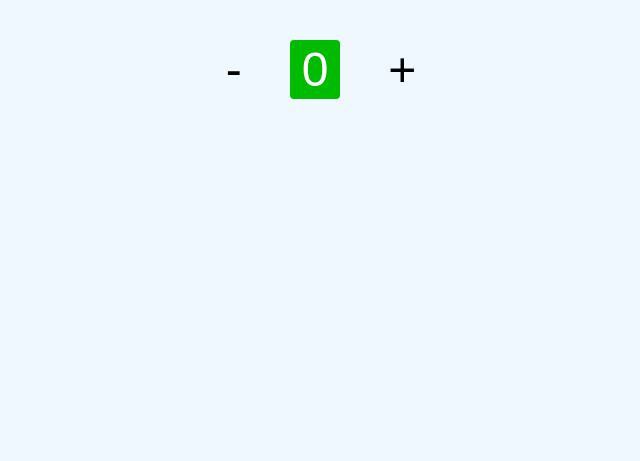
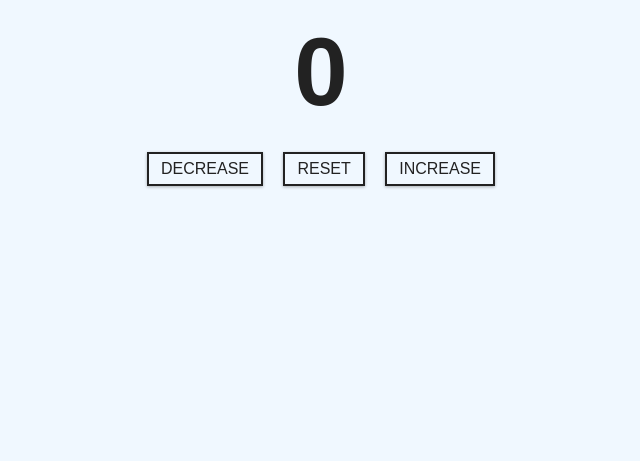
Before and after one commit to kalawaja/js-counter-app, a plain HTML site: page index.html in a window 1280 px wide. Shown: the part 339-800 px from the top of the page, without its empty margins (319-959 px from the left). Drawn offline with Linux system fonts and the light colour scheme.

Commit message:
update with second method

```diff
--- a/index.html
+++ b/index.html
@@ -9,10 +9,16 @@
     <title>Counter App</title>
 </head>
 <body>
-    <div class="container">
-        <button id="substract">-</button>
-        <span id="output">0</span>
-        <button id="add">+</button>
-    </div>
+    <main>
+        <div class="container">
+            <h1>counter</h1>
+            <span id="value">0</span>
+            <div class="button-container">
+                <button class="btn decrease">decrease</button>
+                <button class="btn reset">reset</button>
+                <button class="btn increase">increase</button>
+            </div>
+        </div>
+    </main>
 </body>
 </html>
--- a/script.js
+++ b/script.js
@@ -1,27 +1,32 @@
 
-let add = document.querySelector("#add");
-let substract = document.querySelector("#substract");
+let count = 0;
 
-console.log(add, substract);
+const value = document.querySelector("#value");
+const btns = document.querySelectorAll(".btn");
 
-add.addEventListener("click", function() {
-    let output = document.querySelector("#output");
-    let result = Number(output.innerText) + 1;
+console.log(btns);
 
-    if (result > 10) {
-        result = 0;
-    }
+btns.forEach(function(btn) {
+    btn.addEventListener("click", function(e) {
+        const styles = e.currentTarget.classList;
 
-    output.innerText = result;
-});
+        if(styles.contains("decrease")) {
+            count--;
+        } else if (styles.contains("increase")) {
+            count++;
+        } else {
+            count = 0;
+        }
 
-substract.addEventListener("click", function() {
-    let output = document.querySelector("#output");
-    let result = Number(output.innerText) -1;
-
-    if (result < 0) {
-        result = 0;
-    }
-
-    output.innerText = result;
-});
+        if (count > 0) {
+            value.style.color = "green";
+        }
+        if (count < 0) {
+            value.style.color = "red";
+        }
+        if (count === 0) {
+            value.style.color = "#222"
+        }
+        value.textContent = count;
+    })
+})
--- a/style.css
+++ b/style.css
@@ -1,48 +1,58 @@
 
 *,
-*::after,
-*::before {
-    padding: 0px;
-    margin: 0px;
-    font-family: inherit;
+::after,
+::before {
+  margin: 0;
+  padding: 0;
+  box-sizing: border-box;
+}
+body {
+  font-family: sans-serif;
+  background: aliceblue;
+  color: #222;
+  line-height: 1.5;
+  font-size: 1rem;
+}
+h1 {
+  text-transform: capitalize;
+  line-height: 1.25;
+  margin-bottom: 0.75rem;
+  font-size: 3rem;
 }
 
-html,
-body {
-    height: 100vh;
+main {
+  min-height: 100vh;
+  display: grid;
+  place-items: center;
 }
-
-body {
-    font-family: sans-serif;
-    font-size: 1em;
-    display: flex;
-    flex-direction: column;
-    align-items: center;
-    justify-content: center;
-    background-color: aliceblue;
+.container {
+  text-align: center;
 }
-
-.container {
-    display: flex;
-    align-items: center;
-    justify-content: center;
-    padding: 6px;
-    margin-top: 1rem;
+#value {
+  font-size: 6rem;
+  font-weight: bold;
 }
-
-span {
-    font-size: 3rem;
-    background-color: #00bb00;
-    padding: 2px 12px;
-    margin-left: 1em;
-    margin-right: 1em;
-    border-radius: 4px;
-    color: #fff;
+.btn {
+  text-transform: uppercase;
+  background: transparent;
+  color: #222;
+  padding: 0.375rem 0.75rem;
+  display: inline-block;
+  font-size: 1rem;
+  border: 2px solid #222;
+  cursor: pointer;
+  box-shadow: 0 1px 3px rgba(0, 0, 0, 0.3);
+  margin: 0.5rem;
 }
-
-button {
-    font-size: 3rem;
-    cursor: pointer;
-    background-color: transparent;
-    border: 0px;
+.decrease:hover {
+  color: red;
+  background: transparent;
 }
+.increase:hover {
+  color: green;
+  background: transparent;
+}
+.reset:hover {
+  color: white;
+  background: #222;
+}
```
